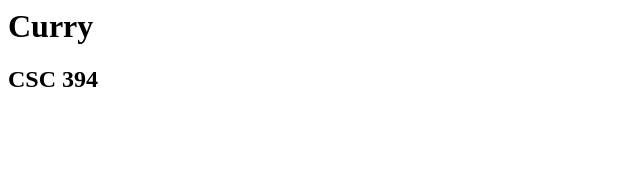
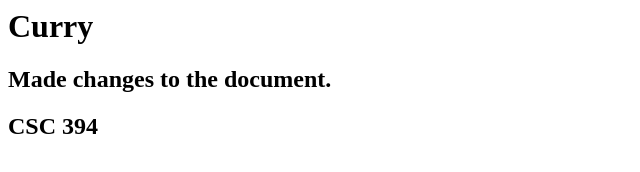
Before and after one commit to conncurr97/csc-394-assignment1, a plain HTML site: page index.html in a window 1280 px wide. Shown: the whole page, without its empty margins (0-640 px from the left). Drawn offline with Linux system fonts and the light colour scheme.

Commit message:
Made changes to the index file

```diff
--- a/index.html
+++ b/index.html
@@ -4,6 +4,7 @@
   </head>
   <body>
     <h1>Curry</h1>
+    <h2>Made changes to the document. </h2>
     <h2>CSC 394</h2>
   </body>
 </html>
```
